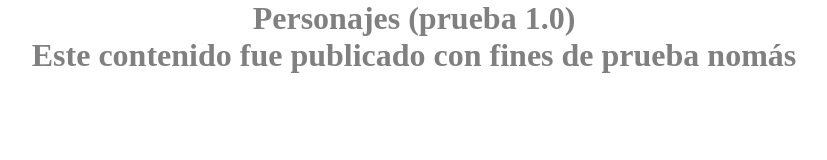
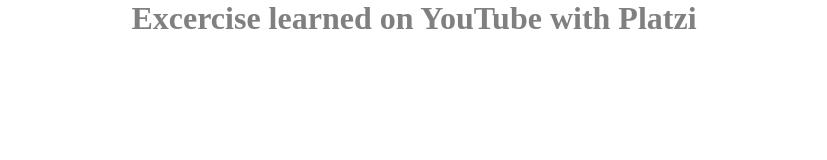
Before and after one commit to lestherxm/andoti, a plain HTML site: page index.html in a window 1280 px wide. Shown: the whole page, without its empty margins (226-1053 px from the left). Drawn offline with Linux system fonts and the light colour scheme; no server answers.

Commit message:
updating the .html file content

```diff
--- a/index.html
+++ b/index.html
@@ -8,8 +8,7 @@
     <title>Andoti</title>
 </head>
 <body>
-        <h1>Personajes (prueba 1.0)</h1>
-        <h1>Este contenido fue publicado con fines de prueba nomás</h1>
+        <h1>Excercise learned on YouTube with Platzi</h1>
         <br>
         <main></main>
 
```
Also changed, not shown: index.js (+9 -12 lines).
